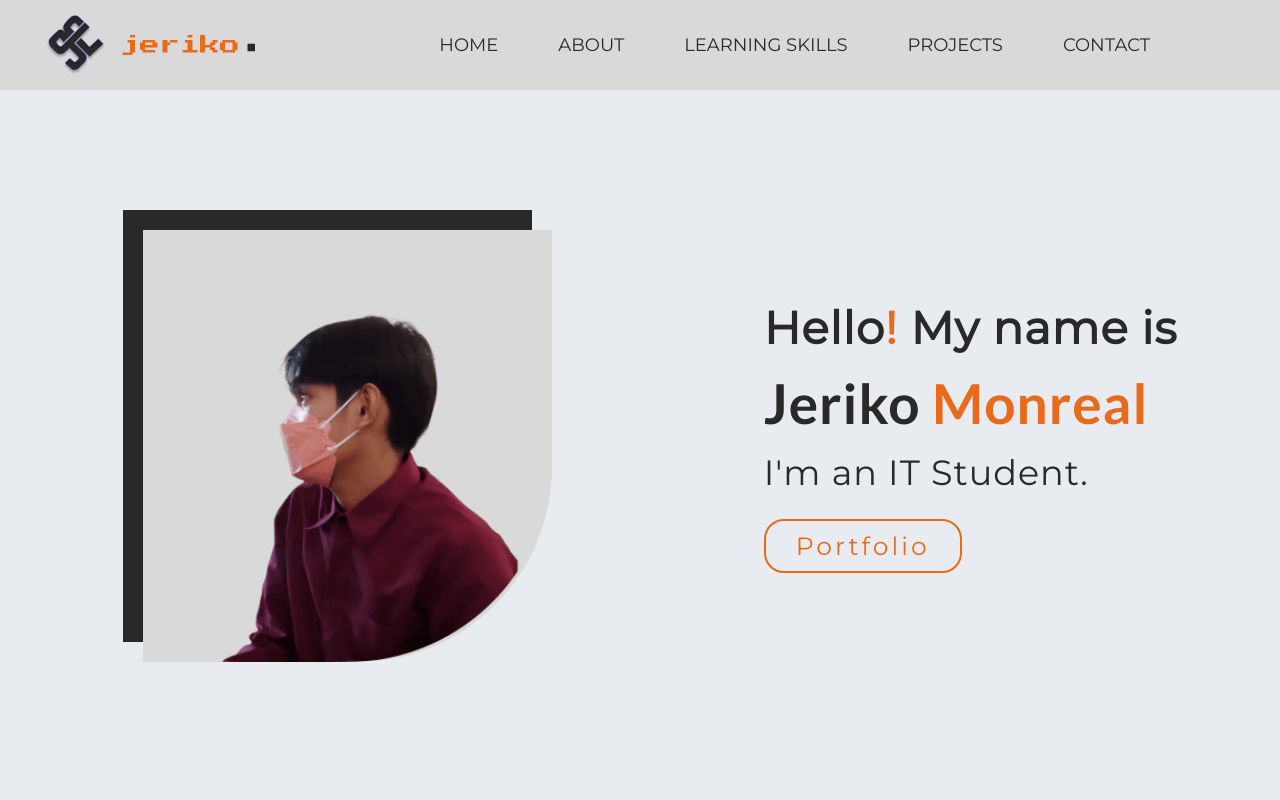
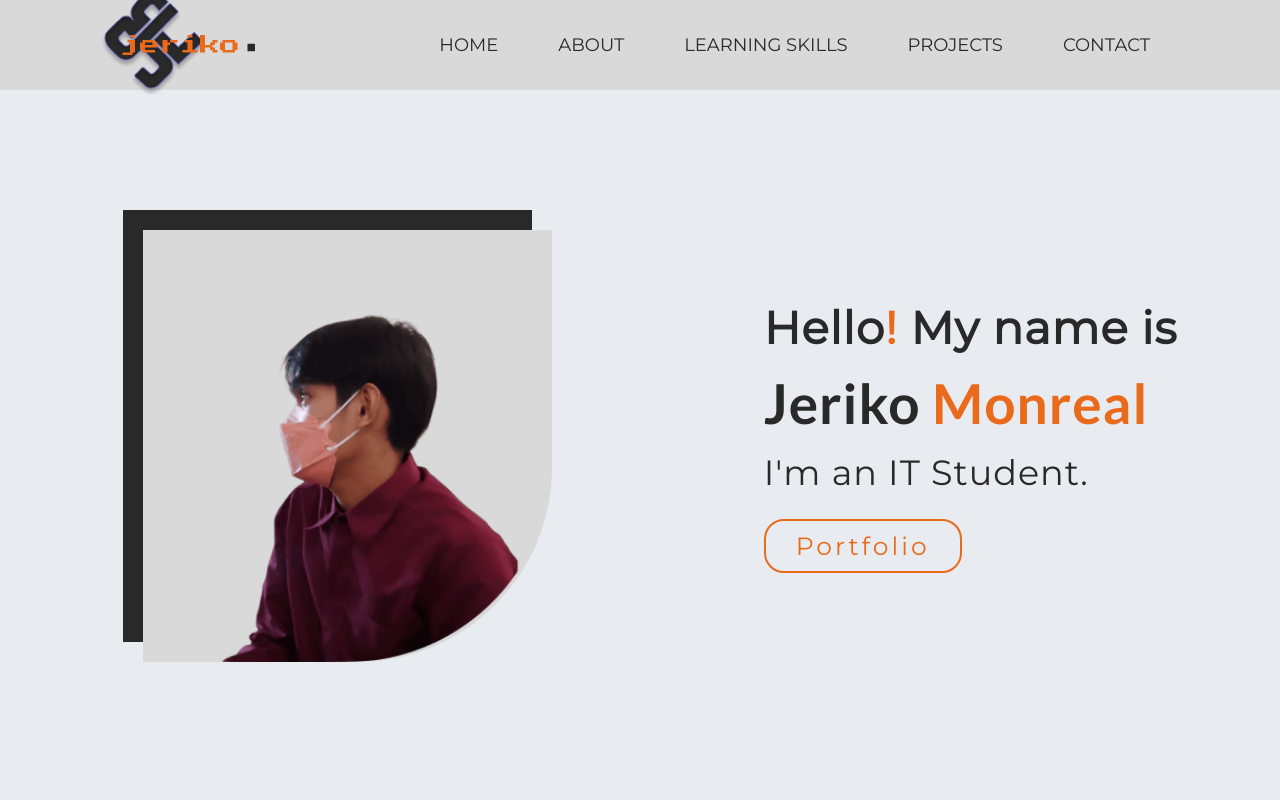
Before and after one commit to monrealljeriko/JERIKO-MONREAL, a plain HTML site: page index.html in a window 1280 px wide. Shown: the top 800 px of the page. Drawn offline with nearby package versions, Linux system fonts and the light colour scheme.

Commit message:
Add files via upload

```diff
--- a/index.html
+++ b/index.html
@@ -16,7 +16,7 @@
 <body>
     <!-- Navigation header -->
     <section id="header">
-        <div><a href="#home"><img src="images/Logo.png" alt="logo"></a></div>
+        <a href="#home"><img src="images/Logo.png" alt="logo"></a>
         <div class="logo"><a href="#home">jeriko <span class="em">.</span></a></div>
         <div class="hamburger">
             <div class="line"></div>
```
